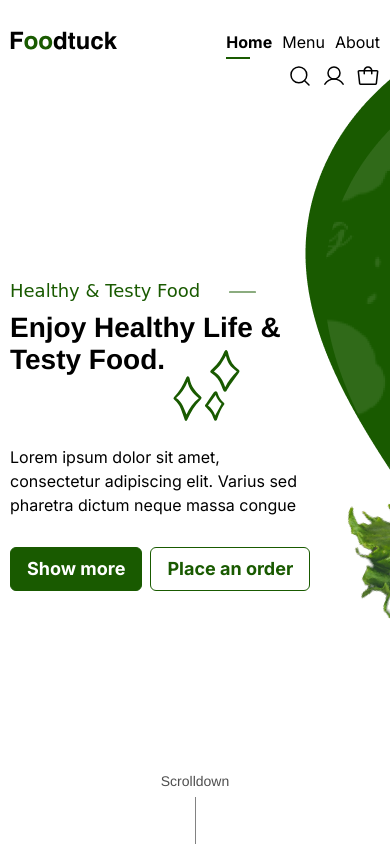
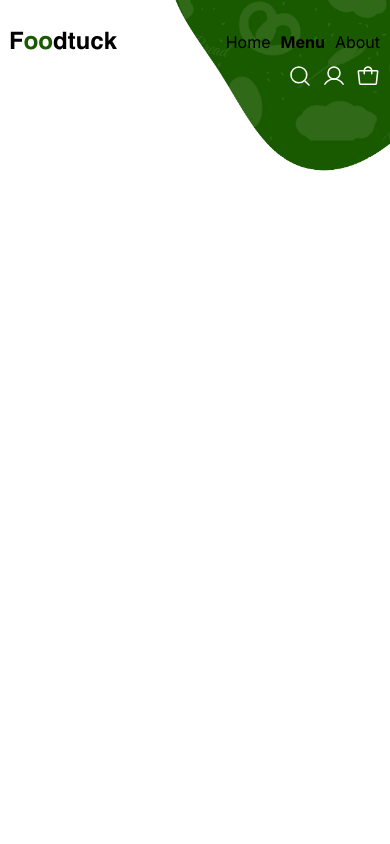
Before and after one commit to Barister/odin-restaurant, a website built with webpack: page src/index.html in a window 390 px wide. Both pictures are taken after a click on the button "Menu". Built offline with nearby package versions, Linux system fonts and the light colour scheme; a web font is replaced by a local one.

Commit message:
JS main object structure to load content ready

```diff
--- a/src/about.js
+++ b/src/about.js
@@ -0,0 +1,4 @@
+function aboutPageLoad() {
+   console.log('about page loaded');
+   return
+}
--- a/src/css/style.scss
+++ b/src/css/style.scss
@@ -94,13 +94,21 @@ $roboto: 'Roboto', sans-serif;
    overflow-x: hidden;
    // display: flex;
    // flex-direction: column;
-   &__background-image {
+   &::after {
+      content: '';
       position: absolute;
       z-index: -1;
-      top: -100px;
-      left: clamp(35%, 12vw - 2.0rem, 50%);
-      img {
-         // max-height: 100vh;
+      top: -140px;
+      left: 48%;
+      background: url('../img/bg.png') no-repeat top left;
+      width: 100%;
+      height: 120%;
+      background-size: contain;
+      @media (max-width: $tablets) {
+         left: 60%;
+      }
+      @media (max-width: $smallMobile) {
+         left: 30%;
       }
    }
 }
@@ -178,7 +186,7 @@ $roboto: 'Roboto', sans-serif;
    color: #4f4f4f;
    &::after {
       content: '';
-      position: absolute;
+      position: relative;
       margin-top: 26px;
       left: 50%;
       height: 60px;
@@ -209,9 +217,10 @@ $roboto: 'Roboto', sans-serif;
 }
 .header {
 
+   position: relative;
+   z-index: 5;
 
 	/* .header__container */
-
 	&__container {
         display: flex;
         align-items: center;
@@ -219,14 +228,10 @@ $roboto: 'Roboto', sans-serif;
         flex-wrap: wrap;
         gap: 10px;
 	}
-
 	/* .header__logo */
-
 	&__logo {
 	}
-
 	/* .header__menu */
-
 	&__menu {
         font-family: Inter, sans-serif;
         font-size: 1.6rem;
@@ -275,7 +280,7 @@ $roboto: 'Roboto', sans-serif;
          @media (max-width: $smallMobile) {
             width: 100%;
             display: flex;
-            justify-content: end;
+            justify-content: flex-end;
          }
 		}
 }
@@ -293,7 +298,7 @@ $roboto: 'Roboto', sans-serif;
 
 		&__item {
          @media (max-width: $mobile) {
-            filter: invert(1);
+            // filter: invert(1);
          }
 		}
 }
@@ -316,13 +321,17 @@ $roboto: 'Roboto', sans-serif;
 		/* .hero__row */
 
 		&__row {
+         min-height: 400px;
          max-height: 75vh;
          display: flex;
          justify-content: space-between;
          align-items: center;
          //flex-wrap: wrap;
          //gap: 30px;
-
+         @media (max-width: $mobile) {
+            flex-wrap: wrap;
+            row-gap: 20px;
+         }
 		}
 
 		/* .hero__description */
@@ -395,24 +404,33 @@ $roboto: 'Roboto', sans-serif;
          position: relative;
          // height: 100%;
          // width: 100%;
+         @media (max-width: $mobile) {
+            flex: 1 1 auto;
+         }
          img {
             width: 100%;
             height: 100%;
+            min-height: 500px;
+            max-height: 700px;
             // position: absolute;
             object-fit: cover;
             object-position: left;
 
-            // left: 0;
-            // top: 0;
-
+            @media (max-width: $mobile) {
+               object-position: unset;
+               min-height: unset;
+            }
          }
 		}
 
       &__scrolldown {
-         flex: 1 0 auto;
+         flex: 0;
          // height: 100%;
-         display: block;
+         display: grid;
          text-align: center;
+         @media (max-width: $mobile) {
+            display: none;
+         }
       }
 }
 .btn {
--- a/src/home.js
+++ b/src/home.js
@@ -1,6 +1,4 @@
-function homePageLoad() {
-
-   const content = document.getElementById('content');
+function homePageLoad(content) {
 
    const main = document.createElement('main');
    main.classList.add('page');
--- a/src/index.html
+++ b/src/index.html
@@ -10,9 +10,9 @@
 <body>
 
    <div class="wrapper">
-      <div class="wrapper__background-image">
+      <!-- <div class="wrapper__background-image">
          <img src="./img/bg.png" alt="">
-      </div>
+      </div> -->
       <header class="page__header header">
          <div class="header__container">
             <div class="header__logo logo">
--- a/src/index.js
+++ b/src/index.js
@@ -1,4 +1,57 @@
 import '../src/css/style.css';
 import homePageLoad from './home.js';
+import menuPageLoad from './menu.js';
+import aboutPageLoad from './about.js';
 
-document.addEventListener('DOMContentLoaded', homePageLoad);
+//document.addEventListener('DOMContentLoaded', homePageLoad);
+
+const App = {
+   init: function () {
+      document.addEventListener("DOMContentLoaded", this.onDomContentLoaded.bind(this));
+
+   },
+
+   cacheDom: function () {
+      this.navButtons = document.querySelectorAll('.menu__item');
+      this.content = document.getElementById('content');
+   },
+
+   onDomContentLoaded: function () {
+      this.cacheDom();
+      homePageLoad(this.content);
+      this.bindEvents();
+   },
+
+
+
+   bindEvents: function () {
+      this.navButtons.forEach(button => {
+         button.addEventListener('click', this.handleClick.bind(this));
+      });
+   },
+
+   handleClick: function (e) {
+      this.onClick(e);
+      this.cleanContent(e);
+      this.loadPage(e);
+   },
+
+
+   onClick: function (e) {
+      this.navButtons.forEach(item => item.classList.remove('menu__item--active'));
+
+      const clickedMenuLink = e.target.closest('.menu__item');
+      clickedMenuLink.classList.add('menu__item--active');
+   },
+
+   cleanContent: function (e) {
+      this.content.innerHTML = '';
+   },
+
+   loadPage: function (e) {
+      console.log('page Loaded!')
+   }
+
+}
+
+App.init();
--- a/src/menu.js
+++ b/src/menu.js
@@ -0,0 +1,4 @@
+function menuPageLoad() {
+   console.log('menu loaded');
+   return
+}
```
Also changed, not shown: dist/main.js, src/css/style.css. Lines whose indentation alone changed are shown as unchanged.
